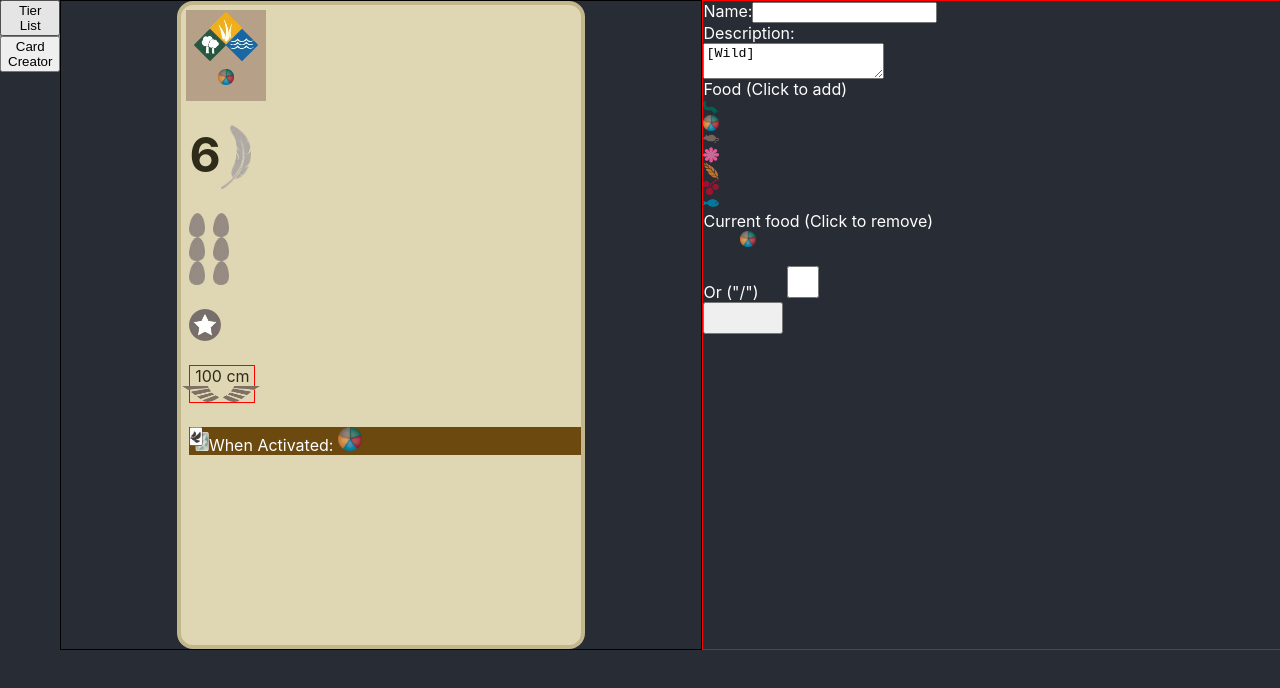
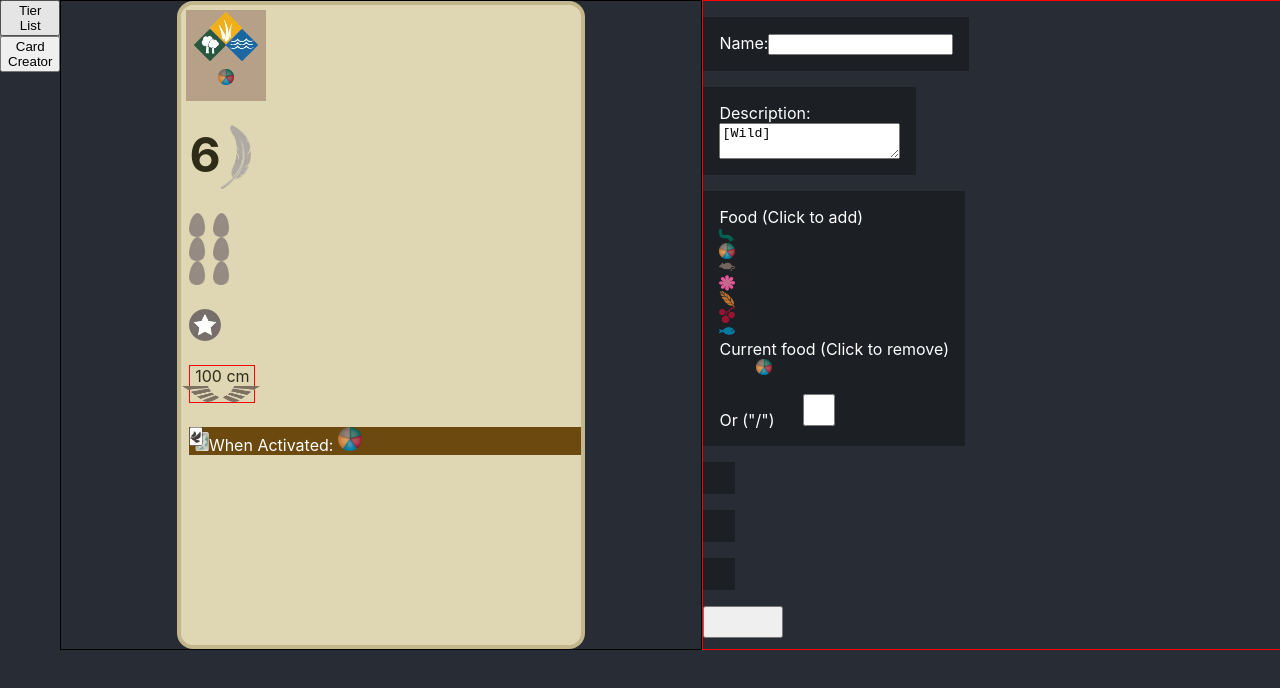
Before and after one commit to TaroEld/wingspan_card_site, a React (Create React App) app: page / in a window 1280 px wide. Shown: the top 688 px of the page. Built offline with nearby package versions, Linux system fonts and the light colour scheme.

Commit message:
style/css: misc

```diff
--- a/src/CardCreatorScreen.css
+++ b/src/CardCreatorScreen.css
@@ -21,3 +21,26 @@
     border: 1px solid red;
     flex:1;
 }
+.cardSettingsContainer > *
+{
+    margin-top: 1rem;
+}
+
+.settingsOption
+{
+    background: rgba(0,0,0,0.3);
+    width: fit-content;
+    padding: 1rem;
+}
+
+.settingsOption  .foodImg
+{
+    width: 2rem;
+    height: 2rem;
+    display: inline-block;
+}
+.foodSelector
+{
+    cursor: pointer;
+    width:fit-content;
+}
```
